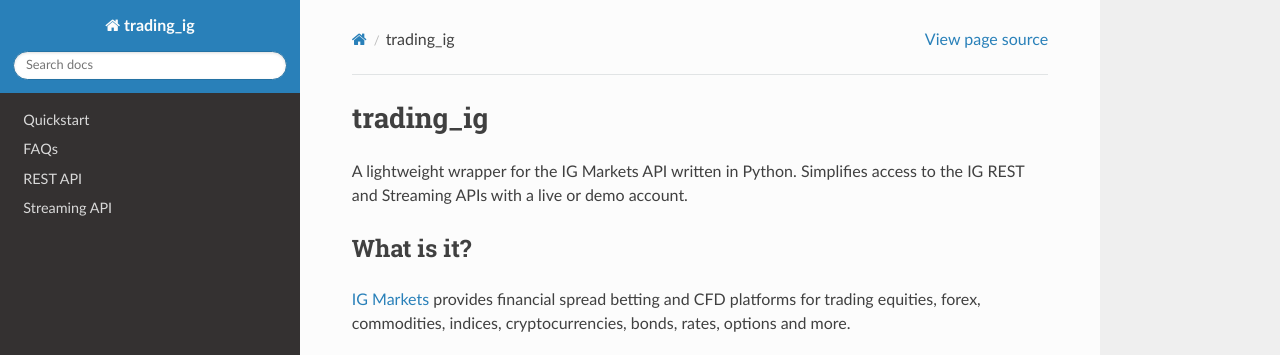
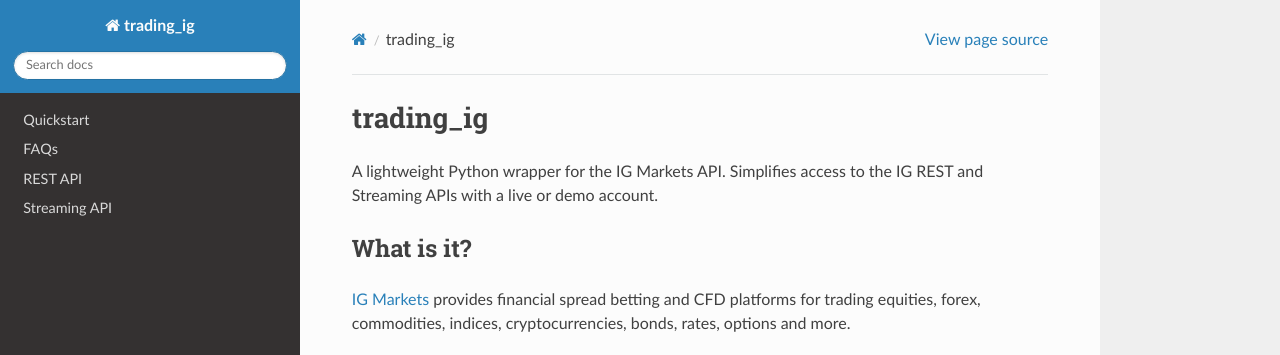
Before and after one commit to ig-python/trading-ig, a Sphinx documentation site: the page built from docs/source/index.rst, in a window 1280 px wide and 900 px high. Shown: the top 355 px of the window. Built offline with Sphinx 7.4.7 and the Read the Docs theme 2.0.0, drawn with Linux system fonts in a browser that asks for light colours.

Commit message:
minor doc changes

```diff
--- a/README.rst
+++ b/README.rst
@@ -37,7 +37,7 @@
 trading_ig
 ==========
 
-A lightweight wrapper for the IG Markets API written in Python. Simplifies access to the IG REST and Streaming APIs
+A lightweight Python wrapper for the IG Markets API. Simplifies access to the IG REST and Streaming APIs
 with a live or demo account.
 
 What is it?
--- a/docs/source/faq.rst
+++ b/docs/source/faq.rst
@@ -248,7 +248,7 @@
 * dependencies and their versions
 * the full output trace including the error messages
 
-Any issues created without this information will be ignored and/or closed without response
+An issue without all this information may be ignored and/or closed without response
 
 
 Why are there both ``setup.py`` and ``pyproject.toml`` files?
--- a/docs/source/index.rst
+++ b/docs/source/index.rst
@@ -1,7 +1,7 @@
 trading_ig
 ==========
 
-A lightweight wrapper for the IG Markets API written in Python. Simplifies access to the IG REST and Streaming APIs
+A lightweight Python wrapper for the IG Markets API. Simplifies access to the IG REST and Streaming APIs
 with a live or demo account.
 
 What is it?
--- a/pyproject.toml
+++ b/pyproject.toml
@@ -1,7 +1,7 @@
 [tool.poetry]
 name = "trading_ig"
 version = "0.0.12"
-description = "A lightweight wrapper for the IG Markets API written in Python"
+description = "A lightweight Python wrapper for the IG Markets API"
 authors = ["Femto Trader <femto.trader@gmail.com>"]
 maintainers = ["Andy Geach <andy@bugorfeature.net>"]
 license = "BSD-3-Clause"
--- a/setup.py
+++ b/setup.py
@@ -28,7 +28,7 @@
     # https://packaging.python.org/en/latest/development.html#single-sourcing-the-version
     # version='0.0.1',
     version=__version__,
-    description="A lightweight wrapper for the IG Markets API written in Python",
+    description="A lightweight Python wrapper for the IG Markets API",
     long_description=readme(),
     # The project's main homepage.
     url=__url__,
```
